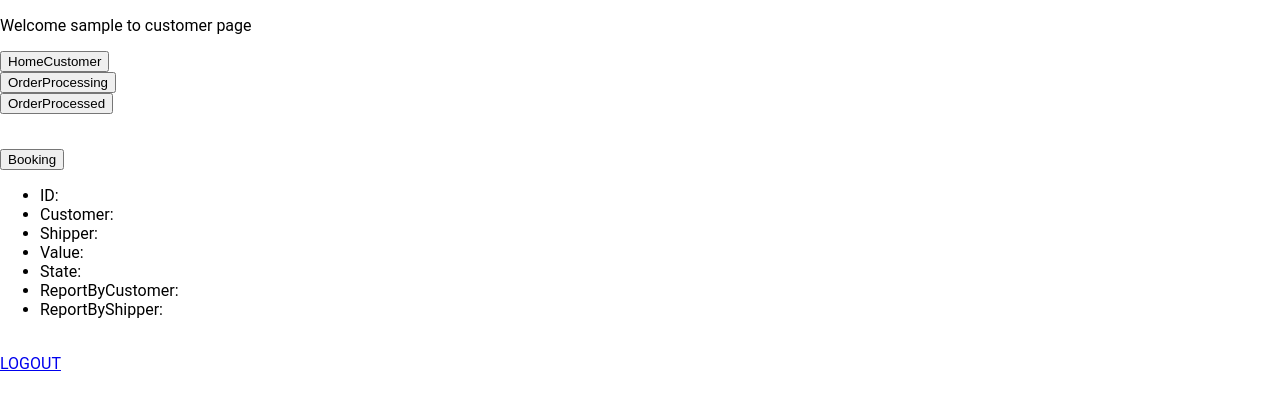
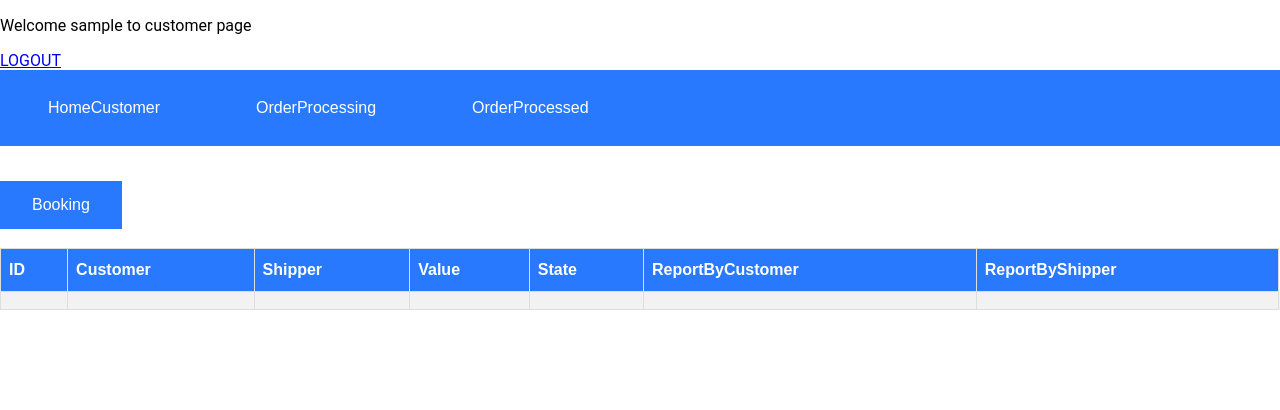
Before and after one commit to khiem20tc/bookingfrontend, a React (Create React App) app: page /customer in a window 1280 px wide. Shown: the top 410 px of the page. Built offline with nearby package versions, Linux system fonts and the light colour scheme; sample sign-in values are in the browser's storage.

Commit message:
update css

```diff
--- a/src/components/Customer/Customer.css
+++ b/src/components/Customer/Customer.css
@@ -0,0 +1,63 @@
+#menu ul {
+  list-style-type: none;
+  margin: 0;
+  padding: 0;
+  overflow: hidden;
+  background-color: #2979ff;
+}
+
+#menu form {
+  float: left;
+}
+
+#menu form a {
+  display: block;
+  color: white;
+  text-align: center;
+  padding: 14px 16px;
+  text-decoration: none;
+}
+
+/* Change the link color to #111 (black) on hover */
+#menu form a:hover {
+  background-color: #2979ff;
+}
+
+button {
+  background-color: #2979ff; /* Green */
+  border: none;
+  color: white;
+  padding: 15px 32px;
+  text-align: center;
+  text-decoration: none;
+  display: inline-block;
+  font-size: 16px;
+}
+
+#orders {
+  font-family: Arial, Helvetica, sans-serif;
+  border-collapse: collapse;
+  width: 100%;
+}
+
+#orders td,
+#orders th {
+  border: 1px solid #ddd;
+  padding: 8px;
+}
+
+#orders tr:nth-child(even) {
+  background-color: #f2f2f2;
+}
+
+#orders tr:hover {
+  background-color: #ddd;
+}
+
+#orders th {
+  padding-top: 12px;
+  padding-bottom: 12px;
+  text-align: left;
+  background-color: #2979ff;
+  color: white;
+}
--- a/src/components/Customer/Customer.js
+++ b/src/components/Customer/Customer.js
@@ -74,35 +74,62 @@ function Customer(props) {
   return (
     <div>
     <p>Welcome {localStorage.getItem('userName')} to customer page</p>
+    <div>
+    <a href="#" onClick={logout}>LOGOUT</a>
+    </div>
+    <div id="menu">
+    <ul>
     <form onSubmit={HomeCustomer}>
-      <button type="submit">HomeCustomer</button>
+      <a>
+      <button type="submit">HomeCustomer</button></a>
     </form>
     <form onSubmit={OrderProcessing}>
-      <button type="submit">OrderProcessing</button>
+    <a>
+      <button type="submit">OrderProcessing</button></a>
     </form>
     <form onSubmit={OrderProcessed}>
-      <button type="submit">OrderProcessed</button>
+    <a>
+      <button type="submit">OrderProcessed</button></a>
     </form>
+    </ul>
+    </div>
     <br></br>
     <p id="order_"></p>
     <form onSubmit={Booking}>
       <button type="submit">Booking</button>
     </form>
-    <ul>
-        <div>
-          <li>ID: {order_.ID}</li>
-          <li>Customer: {order_.Customer}</li>
-          <li>Shipper: {order_.Shipper}</li>
-          <li>Value: {order_.Value}</li>
+    <br></br>
+    <table id="orders">
+    <tr>
+    <th>ID</th>
+    <th>Customer</th>
+    <th>Shipper</th>
+    <th>Value</th>
+    <th>State</th>
+    <th>ReportByCustomer</th>
+    <th>ReportByShipper</th>
+    </tr>
+    <tr>
+    {/* <ul>
+        <div> */}
+          <td>{order_.ID}</td>
+          <td>{order_.Customer}</td>
+          <td>{order_.Shipper}</td>
+          <td>{order_.Value}</td>
+          <td>{order_.State}</td>
+          <td>{order_.ReportByCustomer}</td>
+          <td>{order_.ReportByShipper}</td>
+
+
+          {/* <li>Value: {order_.Value}</li>
           <li>State: {order_.State}</li>
           <li>ReportByCustomer: {order_.ReportByCustomer}</li>
-          <li>ReportByShipper: {order_.ReportByShipper}</li>
+          <li>ReportByShipper: {order_.ReportByShipper}</li> */}
           <br></br>
-        </div>
-    </ul>
-    <div>
-    <a href="#" onClick={logout}>LOGOUT</a>
-    </div>
+        {/* </div>
+    </ul> */}
+    </tr>
+    </table>
     </div>
   );
 }
--- a/src/components/Customer/OrderProcessed/OrderProcessed.css
+++ b/src/components/Customer/OrderProcessed/OrderProcessed.css
@@ -0,0 +1,35 @@
+#menu ul {
+  list-style-type: none;
+  margin: 0;
+  padding: 0;
+  overflow: hidden;
+  background-color: #2979ff;
+}
+
+#menu form {
+  float: left;
+}
+
+#menu form a {
+  display: block;
+  color: white;
+  text-align: center;
+  padding: 14px 16px;
+  text-decoration: none;
+}
+
+/* Change the link color to #111 (black) on hover */
+#menu form a:hover {
+  background-color: #2979ff;
+}
+
+button {
+  background-color: #2979ff; /* Green */
+  border: none;
+  color: white;
+  padding: 15px 32px;
+  text-align: center;
+  text-decoration: none;
+  display: inline-block;
+  font-size: 16px;
+}
--- a/src/components/Customer/OrderProcessed/OrderProcessed.js
+++ b/src/components/Customer/OrderProcessed/OrderProcessed.js
@@ -53,41 +53,62 @@ function OrderProcessed(props) {
     return(
         <div>
             <p>Welcome {localStorage.getItem('userName')} to customer page</p>
+            <div>
+    <a href="#" onClick={logout}>LOGOUT</a>
+    </div>
+            <div id="menu">
+    <ul>
         <form onSubmit={HomeCustomer}>
-      <button type="submit">HomeCustomer</button>
+        <a>
+      <button type="submit">HomeCustomer</button></a>
     </form>
     <form onSubmit={OrderProcessing}>
-      <button type="submit">OrderProcessing</button>
+      <a>
+      <button type="submit">OrderProcessing</button></a>
     </form>
     <form onSubmit={OrderProcessed}>
-      <button type="submit">OrderProcessed</button>
+    <a>
+      <button type="submit">OrderProcessed</button></a>
     </form>
+    </ul>
+    </div>
         <br></br>
+
         <form onSubmit={getInfoOrder}>
         <button type="submit">GetInfoOrder</button>
         </form>
-        <ul>
-        {order &&
-            order.map((item, index) => {
-              return(
-                <div>
-                  <li key={index}>ID: {item.ID}</li>
-                  <li key={index}>Customer: {item.Customer}</li>
-                  <li key={index}>Shipper: {item.Shipper}</li>
-                  <li key={index}>Value: {item.Value}</li>
-                  <li key={index}>State: {item.State}</li>
-                  <li key={index}>ReportByCustomer: {item.ReportByCustomer}</li>
-                  <li key={index}>ReportByShipper: {item.ReportByShipper}</li>
-                  <br></br>
-                </div>
-              )
-              })
-            }
-        </ul>
-        <div>
-    <a href="#" onClick={logout}>LOGOUT</a>
-    </div>
 
+        <br></br>
+        <table id="orders">
+    <tr>
+    <th>ID</th>
+    <th>Customer</th>
+    <th>Shipper</th>
+    <th>Value</th>
+    <th>State</th>
+    <th>ReportByCustomer</th>
+    <th>ReportByShipper</th>
+    </tr>
+        {/* <ul> */}
+    {order &&
+    order.map((item, index) => {
+      return(
+        // <div>
+          <tr>
+          <td key={index}>{item.ID}</td>
+          <td key={index}>{item.Customer}</td>
+          <td key={index}>{item.Shipper}</td>
+          <td key={index}>{item.Value}</td>
+          <td key={index}>{item.State}</td>
+          <td key={index}>{item.ReportByCustsomer}</td>
+          <td key={index}>{item.ReportByShipper}</td>
+          <br></br>
+          </tr>
+        // </div>
+      )
+    })}
+        {/* </ul> */}
+        </table>
         </div>
     );
 }
--- a/src/components/Customer/OrderProcessing/OrderProcessing.css
+++ b/src/components/Customer/OrderProcessing/OrderProcessing.css
@@ -0,0 +1,35 @@
+#menu ul {
+  list-style-type: none;
+  margin: 0;
+  padding: 0;
+  overflow: hidden;
+  background-color: #2979ff;
+}
+
+#menu form {
+  float: left;
+}
+
+#menu form a {
+  display: block;
+  color: white;
+  text-align: center;
+  padding: 14px 16px;
+  text-decoration: none;
+}
+
+/* Change the link color to #111 (black) on hover */
+#menu form a:hover {
+  background-color: #2979ff;
+}
+
+button {
+  background-color: #2979ff; /* Green */
+  border: none;
+  color: white;
+  padding: 15px 32px;
+  text-align: center;
+  text-decoration: none;
+  display: inline-block;
+  font-size: 16px;
+}
--- a/src/components/Customer/OrderProcessing/OrderProcessing.js
+++ b/src/components/Customer/OrderProcessing/OrderProcessing.js
@@ -94,52 +94,75 @@ function OrderProcessing(props) {
     return (
         <div>
           <p>Welcome {localStorage.getItem('userName')} to customer page</p>
+          <div>
+    <a href="#" onClick={logout}>LOGOUT</a>
+    </div>
+          <div id="menu">
+    <ul>
         <form onSubmit={HomeCustomer}>
-      <button type="submit">HomeCustomer</button>
+          <a>
+      <button type="submit">HomeCustomer</button></a>
     </form>
     <form onSubmit={OrderProcessing}>
-      <button type="submit">OrderProcessing</button>
+      <a>
+      <button type="submit">OrderProcessing</button></a>
     </form>
     <form onSubmit={OrderProcessed}>
-      <button type="submit">OrderProcessed</button>
+    <a>
+      <button type="submit">OrderProcessed</button></a>
     </form>
+    </ul>
+    </div>
         <br></br>
         <form onSubmit={getInfoOrder}>
         <button type="submit">GetInfoOrder</button>
         </form>
-        <ul>
+        <br></br>
+        <table id="orders">
+    <tr>
+    <th>ID</th>
+    <th>Customer</th>
+    <th>Shipper</th>
+    <th>Value</th>
+    <th>State</th>
+    <th>ReportByCustomer</th>
+    <th>ReportByShipper</th>
+    <th>Cancel</th>
+    <th>Report</th>
+    </tr>
+        {/* <ul> */}
     {order &&
     order.map((item, index) => {
       return(
-        <div>
-          <li key={index}>ID: {item.ID}</li>
-          <li key={index}>Customer: {item.Customer}</li>
-          <li key={index}>Shipper: {item.Shipper}</li>
-          <li key={index}>Value: {item.Value}</li>
-          <li key={index}>State: {item.State}</li>
-          <li key={index}>ReportByCustomer: {item.ReportByCustomer}</li>
-          <li key={index}>ReportByShipper: {item.ReportByShipper}</li>
-          <li key={index}>Cancel
+        // <div>
+          <tr>
+          <td key={index}>{item.ID}</td>
+          <td key={index}>{item.Customer}</td>
+          <td key={index}>{item.Shipper}</td>
+          <td key={index}>{item.Value}</td>
+          <td key={index}>{item.State}</td>
+          <td key={index}>{item.ReportByCustsomer}</td>
+          <td key={index}>{item.ReportByShipper}</td>
+          <td key={index}>
           <form onSubmit={event => Cancel(event, item.ID)}>
           <button type="submit">Cancel</button>
           </form>
-          </li>
-          <li key={index}>Report
+          </td>
+          <td key={index}>
           <div>
           <input placeholder="Report" type="text" onChange={(event) => setReport(event.target.value)}/>
           </div>
           <form onSubmit={event => Report(event,item.ID)}>
           <button type="submit">Report</button>
           </form>
-          </li>
+          </td>
           <br></br>
-        </div>
+          </tr>
+        // </div>
       )
     })}
-        </ul>
-        <div>
-    <a href="#" onClick={logout}>LOGOUT</a>
-    </div>
+        {/* </ul> */}
+        </table>
         </div>
     );
 }
--- a/src/components/Shipper/OrderProcessed/OrderProcessed.css
+++ b/src/components/Shipper/OrderProcessed/OrderProcessed.css
@@ -0,0 +1,35 @@
+#menu ul {
+  list-style-type: none;
+  margin: 0;
+  padding: 0;
+  overflow: hidden;
+  background-color: #2979ff;
+}
+
+#menu form {
+  float: left;
+}
+
+#menu form a {
+  display: block;
+  color: white;
+  text-align: center;
+  padding: 14px 16px;
+  text-decoration: none;
+}
+
+/* Change the link color to #111 (black) on hover */
+#menu form a:hover {
+  background-color: #2979ff;
+}
+
+button {
+  background-color: #2979ff; /* Green */
+  border: none;
+  color: white;
+  padding: 15px 32px;
+  text-align: center;
+  text-decoration: none;
+  display: inline-block;
+  font-size: 16px;
+}
--- a/src/components/Shipper/OrderProcessed/OrderProcessed.js
+++ b/src/components/Shipper/OrderProcessed/OrderProcessed.js
@@ -53,12 +53,21 @@ function OrderProcessed(props) {
     return(
         <div>
             <p>Welcome {localStorage.getItem('userName')} to shipper page</p>
+            <div>
+    <a href="#" onClick={logout}>LOGOUT</a>
+    </div>
+            <div id="menu">
+              <ul>
         <form onSubmit={HomeShipper}>
-      <button type="submit">HomeShipper</button>
+          <a>
+      <button type="submit">HomeShipper</button></a>
     </form>
     <form onSubmit={OrderProcessed}>
-      <button type="submit">OrderProcessed</button>
+      <a>
+      <button type="submit">OrderProcessed</button></a>
     </form>
+    </ul>
+    </div>
         <br></br>
         <form onSubmit={getInfoOrder}>
         <button type="submit">GetInfoOrder</button>
@@ -81,10 +90,6 @@ function OrderProcessed(props) {
               })
             }
         </ul>
-        <div>
-    <a href="#" onClick={logout}>LOGOUT</a>
-    </div>
-
         </div>
     );
 }
--- a/src/components/Shipper/Shipper.css
+++ b/src/components/Shipper/Shipper.css
@@ -0,0 +1,35 @@
+#menu ul {
+  list-style-type: none;
+  margin: 0;
+  padding: 0;
+  overflow: hidden;
+  background-color: #2979ff;
+}
+
+#menu form {
+  float: left;
+}
+
+#menu form a {
+  display: block;
+  color: white;
+  text-align: center;
+  padding: 14px 16px;
+  text-decoration: none;
+}
+
+/* Change the link color to #111 (black) on hover */
+#menu form a:hover {
+  background-color: #2979ff;
+}
+
+button {
+  background-color: #2979ff; /* Green */
+  border: none;
+  color: white;
+  padding: 15px 32px;
+  text-align: center;
+  text-decoration: none;
+  display: inline-block;
+  font-size: 16px;
+}
--- a/src/components/Shipper/Shipper.js
+++ b/src/components/Shipper/Shipper.js
@@ -117,13 +117,22 @@ function Shipper(props) {
   return (
     <div>
     <p>Welcome {localStorage.getItem('userName')} to shipper page</p>
-        <form onSubmit={HomeShipper}>
-      <button type="submit">HomeShipper</button>
+    <div>
+    <a href="#" onClick={logout}>LOGOUT</a>
+    </div>
+    <div id="menu">
+    <ul>
+       <form onSubmit={HomeShipper}>
+         <a>
+      <button type="submit">HomeShipper</button></a>
     </form>
     <form onSubmit={OrderProcessed}>
-      <button type="submit">OrderProcessed</button>
+      <a>
+      <button type="submit">OrderProcessed</button></a>
     </form>
-        <br></br>
+        </ul>
+    </div>
+    <br></br>
     <form onSubmit={getInfoOrder}>
       <button type="submit">GetInfoOrder</button>
     </form>
@@ -164,9 +173,7 @@ function Shipper(props) {
           <br></br>
         </div>
     </ul>
-    <div>
-    <a href="#" onClick={logout}>LOGOUT</a>
-    </div>
+
     </div>
   );
 }
```
